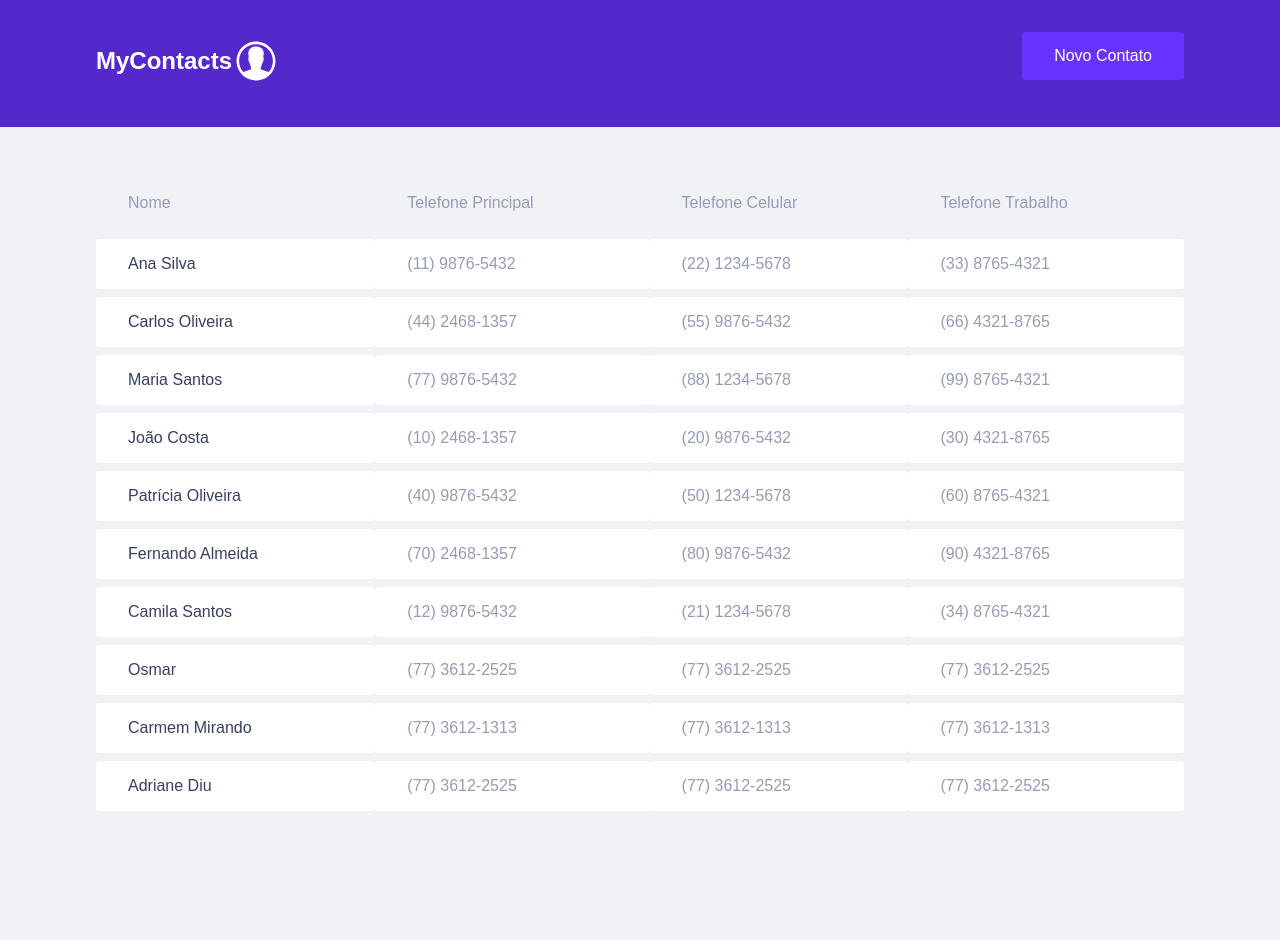
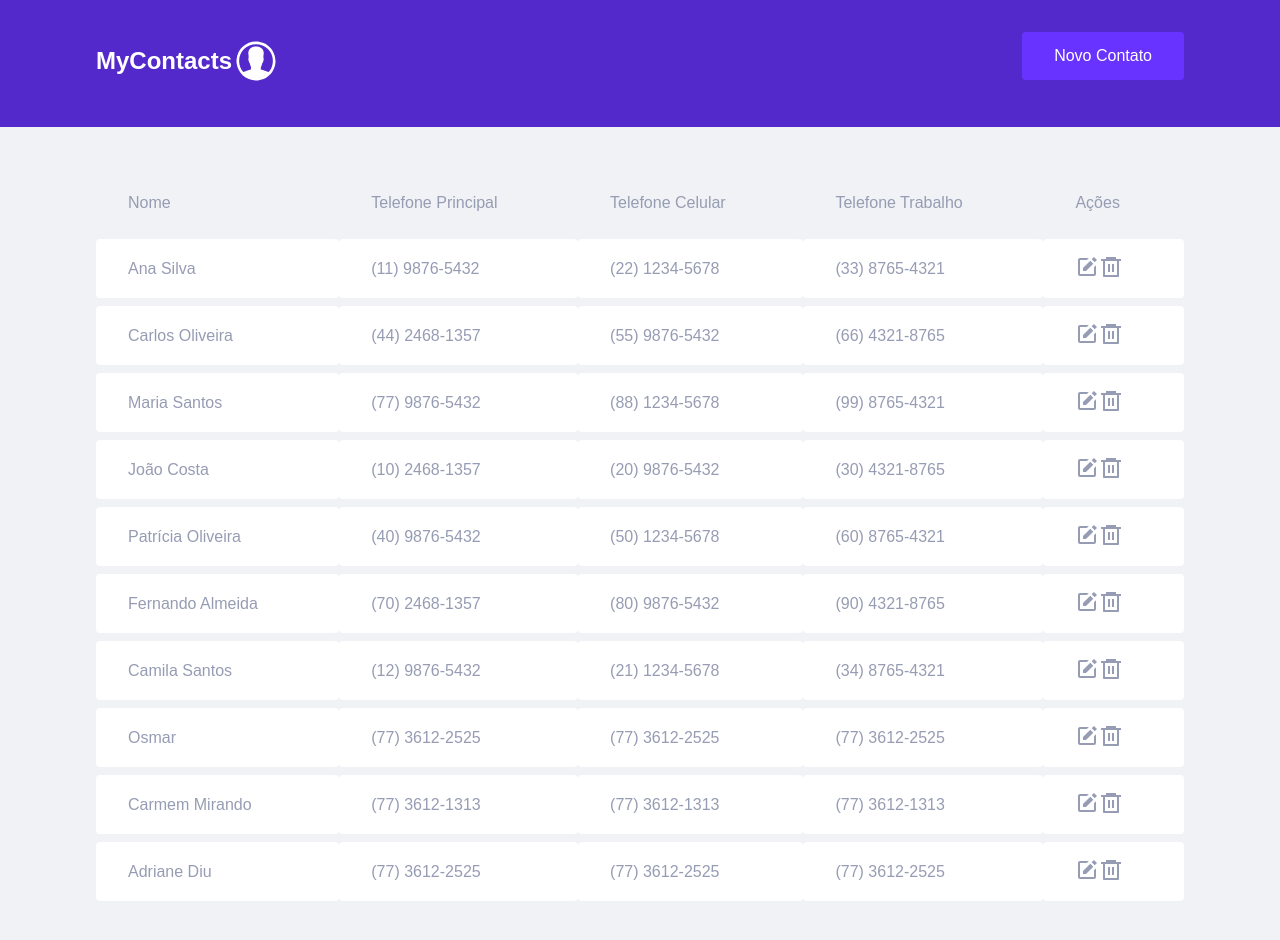
Before and after one commit to rodrigocnn/desafio-agenda, a React (Vite) app: page / in a window 1280 px wide. Shown: the top 940 px of the page. Before the commit the page ends 859 px from the top, so only its background shows below. Built offline with nearby package versions, Linux system fonts and the light colour scheme; data requests are answered from the project's data file.

Commit message:
feat(component) add buttons delete and edit

```diff
--- a/src/components/TableContacts/index.tsx
+++ b/src/components/TableContacts/index.tsx
@@ -1,4 +1,7 @@
-import { Container } from "./styles";
+import { BiSolidEdit } from "react-icons/bi";
+import { RiDeleteBin6Line } from "react-icons/ri";
+
+import { ButtonAction, Container, ContainerButtons } from "./styles";
 import { useTableContacts } from "../../hooks/useTableContacts";
 
 export function TableContacts() {
@@ -13,6 +16,7 @@ export function TableContacts() {
             <th>Telefone Principal</th>
             <th>Telefone Celular</th>
             <th>Telefone Trabalho</th>
+            <th>Ações</th>
           </tr>
         </thead>
 
@@ -20,9 +24,19 @@ export function TableContacts() {
           {contacts.map((contact) => (
             <tr key={contact.id}>
               <td>{contact.name}</td>
-              <td> {contact.mainPhone}</td>
-              <td> {contact.mobilePhone}</td>
-              <td> {contact.workPhone}</td>
+              <td>{contact.mainPhone}</td>
+              <td>{contact.mobilePhone}</td>
+              <td>{contact.workPhone}</td>
+              <td>
+                <ContainerButtons>
+                  <ButtonAction>
+                    <BiSolidEdit />
+                  </ButtonAction>
+                  <ButtonAction>
+                    <RiDeleteBin6Line />
+                  </ButtonAction>
+                </ContainerButtons>
+              </td>
             </tr>
           ))}
         </tbody>
--- a/src/components/TableContacts/styles.ts
+++ b/src/components/TableContacts/styles.ts
@@ -21,18 +21,20 @@ export const Container = styled.div`
       background: var(--shape);
       color: var(--text-body);
       border-radius: 0.25rem;
-
-      &:first-child {
-        color: var(--text-title);
-      }
-
-      &.deposit {
-        color: var(--green);
-      }
-
-      &.withdraw {
-        color: var(--red);
-      }
     }
   }
 `;
+
+export const ContainerButtons = styled.div`
+  display: flex;
+`;
+
+export const ButtonAction = styled.button`
+  background: transparent;
+  border: none;
+
+  svg {
+    font-size: 1.5rem;
+    color: var(--text-body);
+  }
+`;
```
